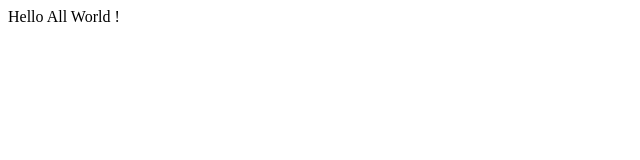
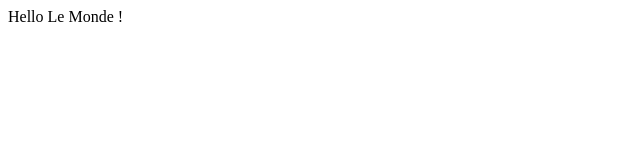
Before and after one commit to MazelPat/Inventory, a plain HTML site: page Inventory/public_html/index.html in a window 1280 px wide. Shown: the full height of the page, 0-640 px from the left. Drawn offline with Linux system fonts and the light colour scheme.

Commit message:
Modification Message Site

```diff
--- a/Inventory/public_html/index.html
+++ b/Inventory/public_html/index.html
@@ -9,6 +9,6 @@ and open the template in the editor.
         <meta http-equiv="Content-Type" content="text/html; charset=UTF-8">
     </head>
     <body>
-        <div>Hello All World !</div>
+        <div>Hello Le Monde !</div>
     </body>
 </html>
```
